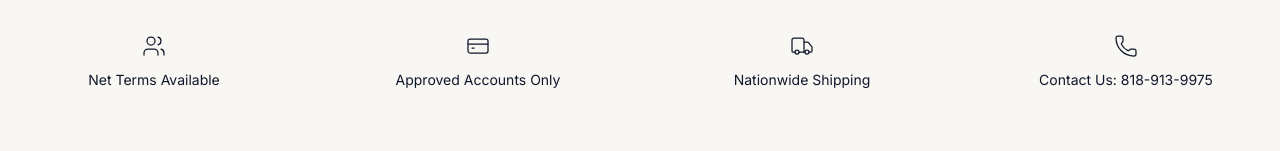
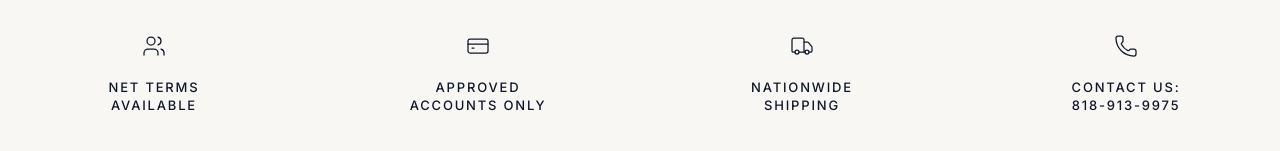
Before and after one commit to TikHayrumyan/amasupplies, a Next.js app: page / in a window 1280 px wide. Shown: the part 801-952 px from the top of the page. Built offline with nearby package versions, Linux system fonts and the light colour scheme; no server answers; the database is empty.

Commit message:
Update HomeInfoBar Component Styles for Enhanced Readability
- Modified the paragraph class in the HomeInfoBar component to include 'caption', 'mt-5', 'tracking-[0.14em]', and 'uppercase' for improved text styling and visual consistency.

```diff
--- a/components/home-info-bar.tsx
+++ b/components/home-info-bar.tsx
@@ -35,7 +35,7 @@ export function HomeInfoBar() {
                 strokeWidth={1.25}
                 aria-hidden
               />
-              <p className="mt-3 max-w-44  text-balance text-sm leading-snug text-foreground">
+              <p className="caption mt-5 max-w-44 text-balance tracking-[0.14em] text-foreground uppercase">
                 {title}
               </p>
             </div>
```
